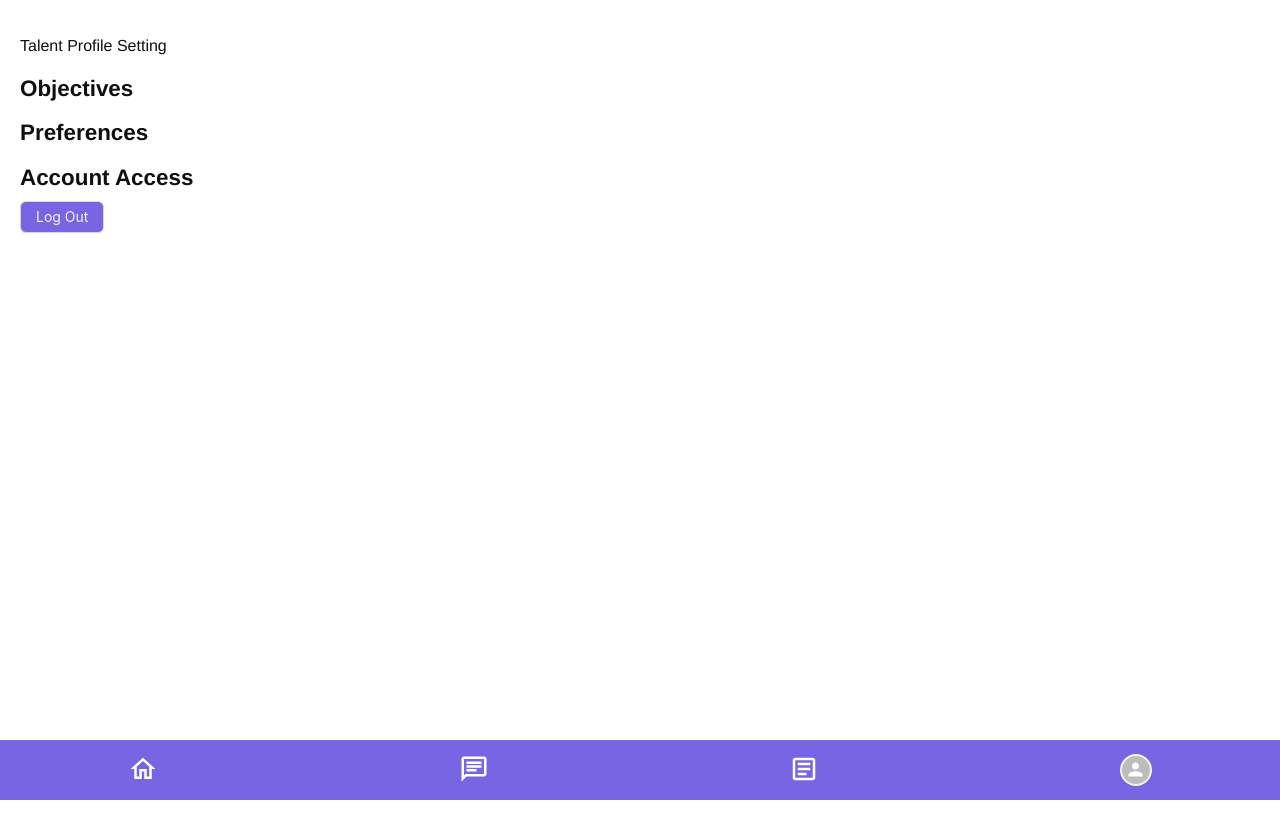
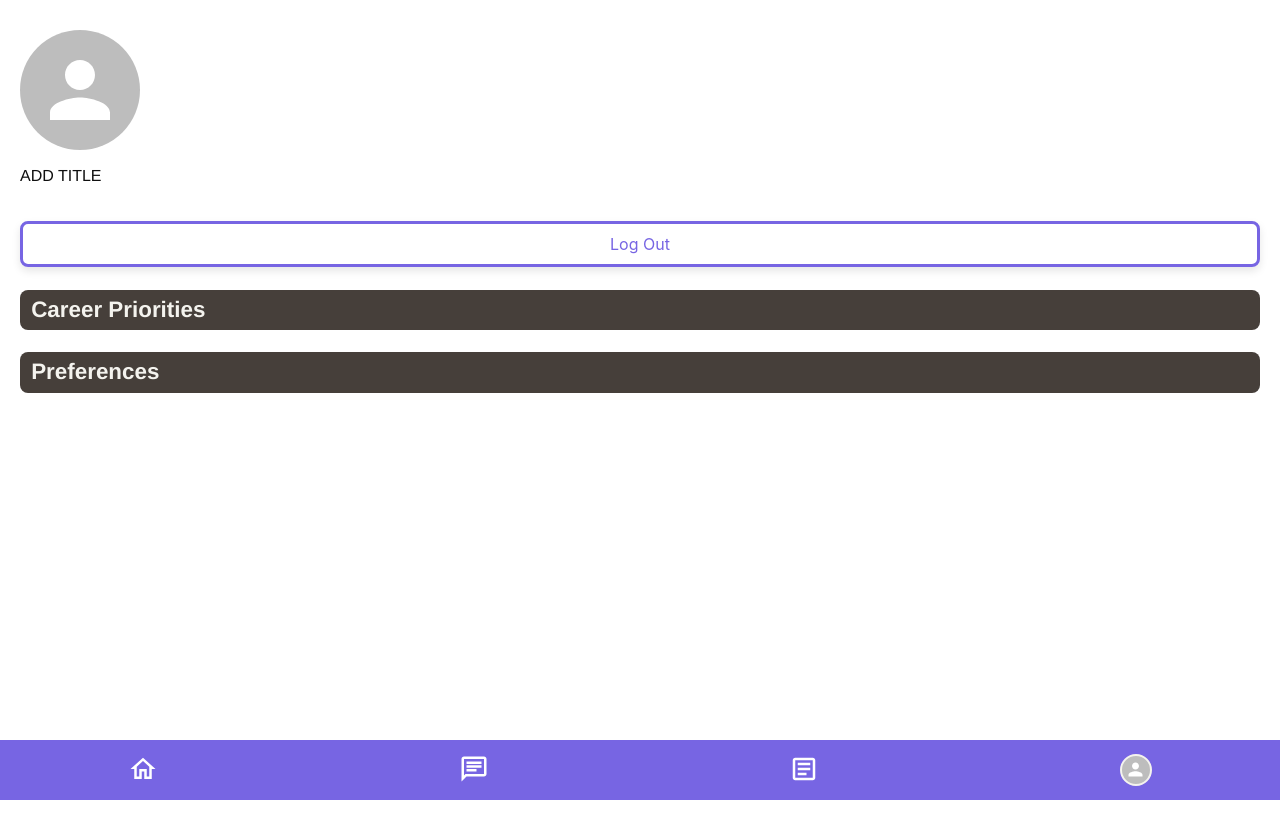
Before and after one commit to estherphang/project3-frontend, a React (Vite) app: page /talent/profile/setting in a window 1280 px wide. Built offline with nearby package versions, Linux system fonts and the light colour scheme; no server answers.

Commit message:
update profile setting

```diff
--- a/src/Components/Talent/Profile/TalProfileSetting.jsx
+++ b/src/Components/Talent/Profile/TalProfileSetting.jsx
@@ -1,13 +1,32 @@
 import { useAuth0 } from "@auth0/auth0-react";
 import { Button } from "antd";
 import styled from "styled-components";
-import { buttonStyle } from "../../../styleComponents";
+import {
+  buttonStyle,
+  profileImage,
+  reversedOutlineButton,
+} from "../../../styleComponents";
+import { useUser } from "../../Context/UserContext";
+import { useEffect, useState } from "react";
+import axios from "axios";
+import { BACKEND_TALENT_URL } from "../../../../constants";
+import { Avatar } from "@mui/material";
 
 const CustomButton = styled(Button)`
-  ${buttonStyle}
+  ${reversedOutlineButton}
+`;
+
+const CustomProfileImage = styled(Avatar)`
+  ${profileImage}
 `;
 
 export default function TalProfileSetting() {
+  const { isAuthenticated, loginWithRedirect, getAccessTokenSilently, user } =
+    useAuth0();
+
+  const { userFirstName, userLastName, userImage, userEmail, userID } =
+    useUser();
+
   const LogoutButton = () => {
     const { logout } = useAuth0();
 
@@ -19,14 +38,52 @@ export default function TalProfileSetting() {
     return <CustomButton onClick={handleLogout}>Log Out</CustomButton>;
   };
 
+  //need to pull userID for new users who passed by userCat path.
+
+  const [titleField, setTitleField] = useState("ADD TITLE");
+
+  //axios pull resume data
+  //if field is empty, show "Add Details"
+
+  useEffect(() => {
+    if (isAuthenticated && user) {
+      const fetchResume = async () => {
+        try {
+          const resumeResponse = await axios.get(
+            `${BACKEND_TALENT_URL}/${userID}/resume`
+          );
+          const resumeData = resumeResponse.data;
+          console.log("data", resumeData);
+
+          const title = resumeData.map((item) => item.title);
+
+          // Check if title array is empty
+          if (title.length === 0) {
+            setTitleField("ADD TITLE");
+          } else {
+            setTitleField(title);
+          }
+          console.log("title?", title);
+        } catch (error) {
+          console.error("Error fetching objectives:", error);
+        }
+      };
+
+      fetchResume();
+    }
+  }, [isAuthenticated, user, userID]);
+
   return (
     <>
       <div className="container">
-        <p>Talent Profile Setting </p>
-        <h3>Objectives</h3>
-        <h3>Preferences</h3>
-        <h3>Account Access</h3>
+        <CustomProfileImage alt="profile" src={`${userImage}`} />
+        <p>
+          {userFirstName} {userLastName}
+        </p>
+        <p>{titleField}</p>
         <LogoutButton />
+        <h3 className="box">Career Priorities</h3>
+        <h3 className="box">Preferences</h3>
       </div>
     </>
   );
--- a/src/Components/Talent/Profile/TalProfileWorkExp.jsx
+++ b/src/Components/Talent/Profile/TalProfileWorkExp.jsx
@@ -92,6 +92,7 @@ export default function TalProfileWorkExp() {
   };
 
   const handleSaveWorkExp = async () => {
+    console.log("new ork experience data to be sent:", workExpData);
     // Save work experience data to the backend
     try {
       await axios.put(`${BACKEND_TALENT_URL}/${userID}/workexperience`, {
```
